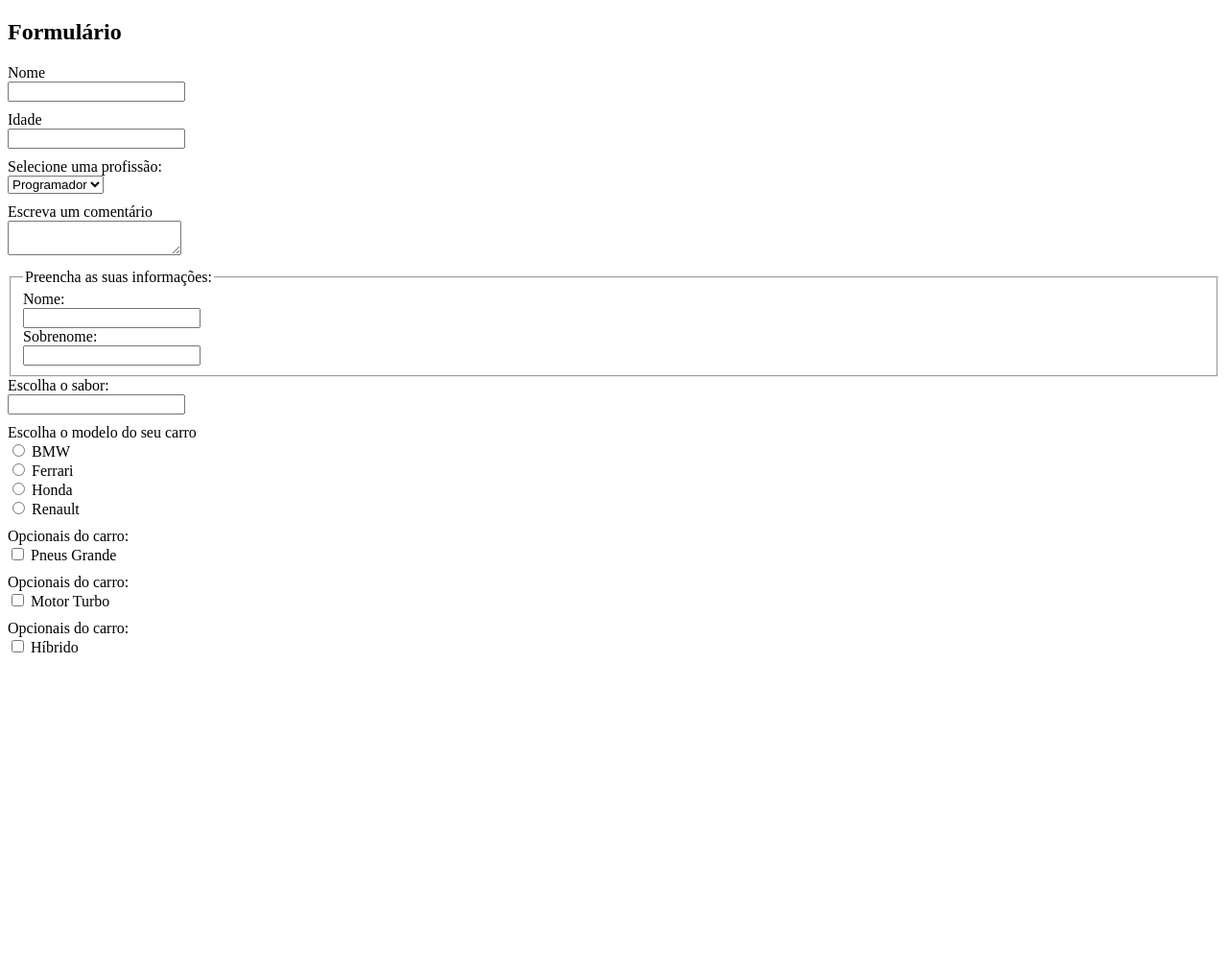
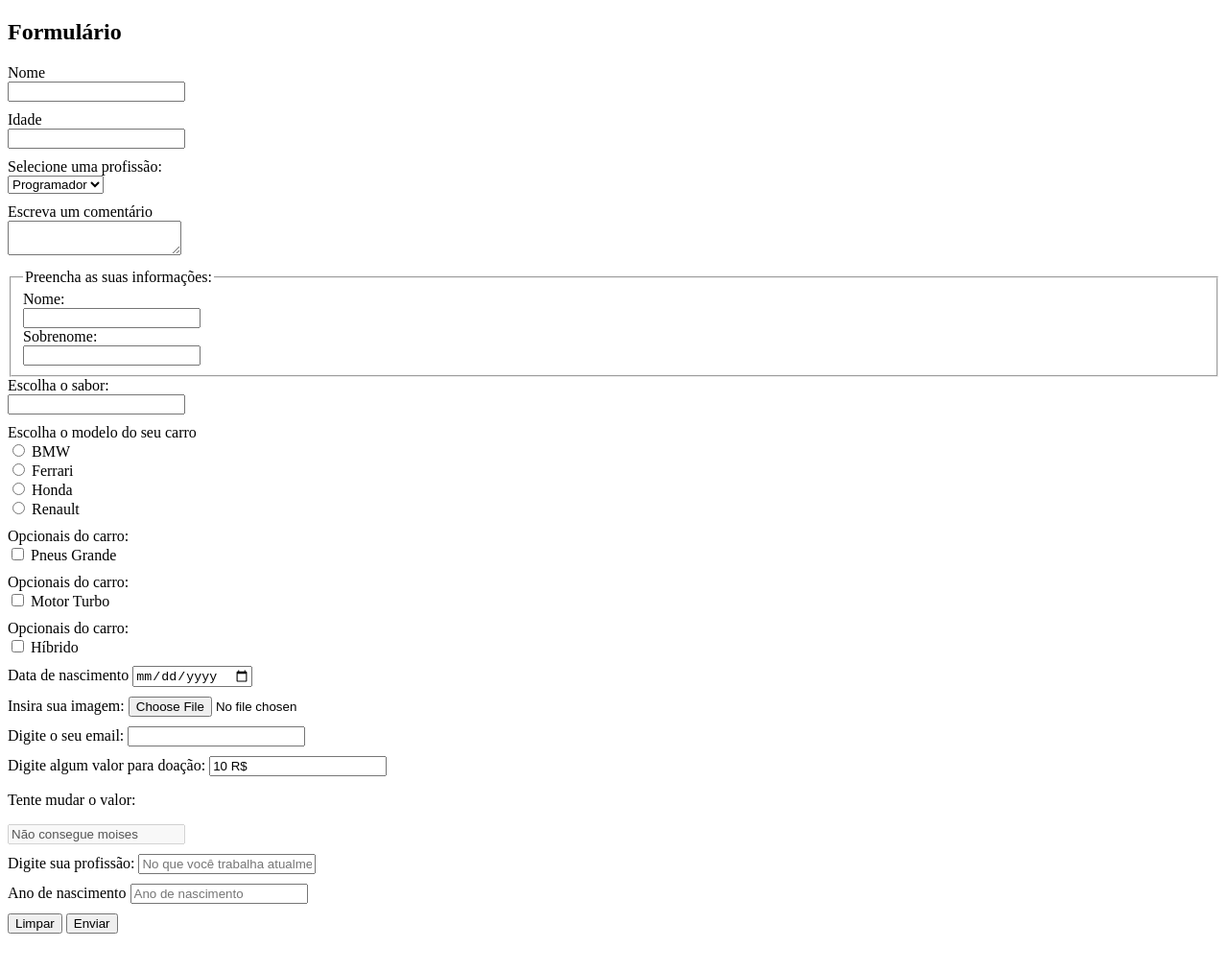
Before and after one commit to AnaPaula2024/18-03-html, a plain HTML site: page Formulário/index.html in a window 1280 px wide. Shown: the top 1012 px of the page at 96% size. Drawn offline with Linux system fonts and the light colour scheme.

Commit message:
Atualização

```diff
--- a/Formulário/index.html
+++ b/Formulário/index.html
@@ -10,7 +10,7 @@
 
  <h2>Formulário</h2>
 
- <form action="register.php" method="get"></form>
+ <form action="register.php" method="get">
 
  <div>
     <label>Nome</label>
@@ -92,11 +92,46 @@
         <input type="checkbox" name="optionals[]" value="hybrid">
         <label for="hybrid">Híbrido</label>
     </div>
+
+<div>
+<label for="birthday">Data de nascimento</label>
+<input type="date" name="birthday">
 </div>
 
 <div>
+<label for="image">Insira sua imagem:</label>
+<input type="file" name="image">
+</div>
 
+<div>
+<label for="email">Digite o seu email:</label>
+<input type="email" name="email">
 </div>
+
+    <div>
+        <label for="value">Digite algum valor para doação:</label>
+        <input type="text" value="10 R$" name="value">
+    </div>
+
+    <div>
+        <p>Tente mudar o valor:</p>
+        <input type="text" value="Não consegue moises" disabled>
+    </div>
+
+    <div>
+        <label for="currentjob">Digite sua profissão:</label>
+        <input type="text" name="currentjob" placeholder="No que você trabalha atualmente">
+    </div>
+
+<div>
+<label for="birthday">Ano de nascimento</label>
+<input type="text" placeholder="Ano de nascimento" required>
 </div>
+
+    <input type="reset" value="Limpar">
+    <input type="submit" value="Enviar">
+
+</form>
+
 </body>
 </html>
```
